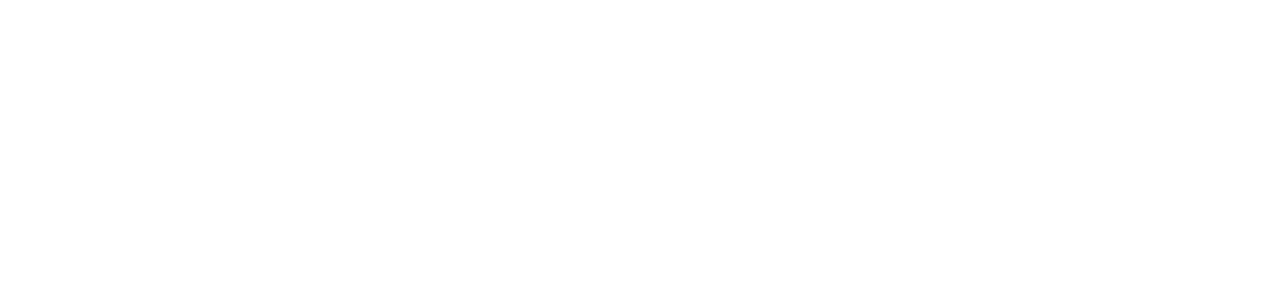
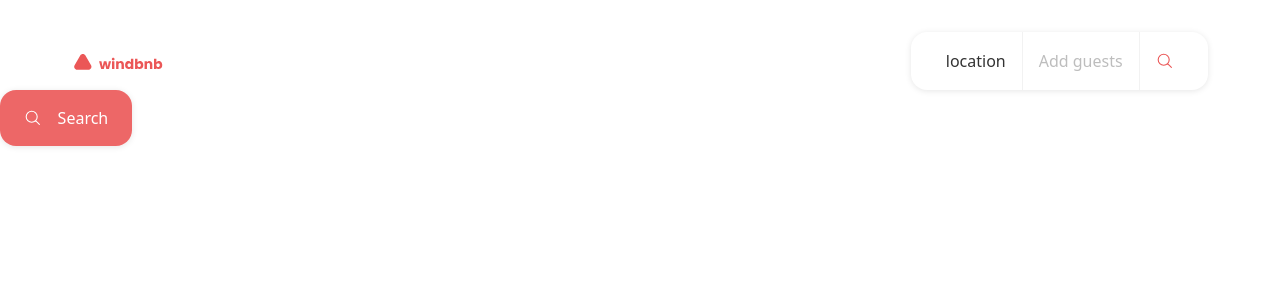
Before and after one commit to AngelGris76/devChallengeFrontend_3, a React (Vite) app: page / in a window 1280 px wide. Shown: the top 300 px of the page. Built offline with nearby package versions, Linux system fonts and the light colour scheme.

Commit message:
add header component to app

```diff
--- a/src/App.jsx
+++ b/src/App.jsx
@@ -1,5 +1,7 @@
+import Header from './components/Header';
+
 const App = () => {
-  return null;
+  return <Header />;
 };
 
 export default App;
```
